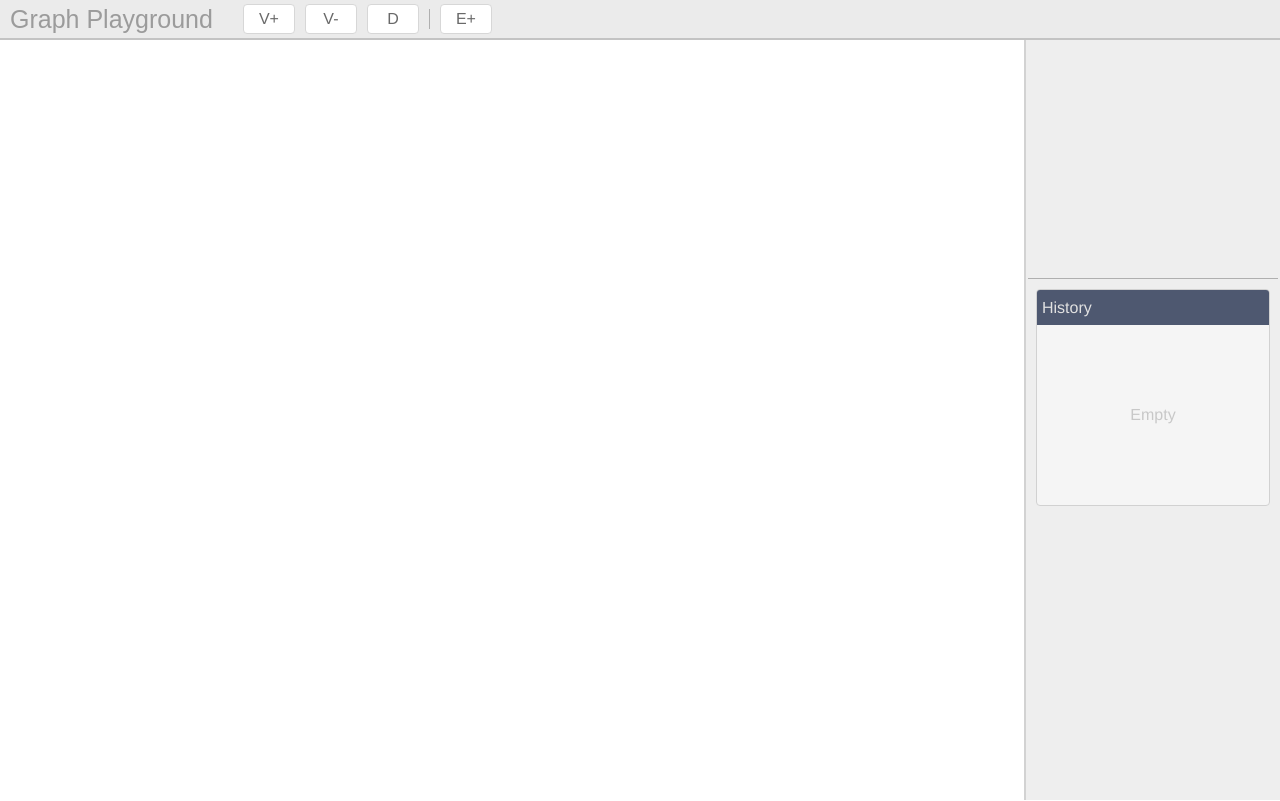
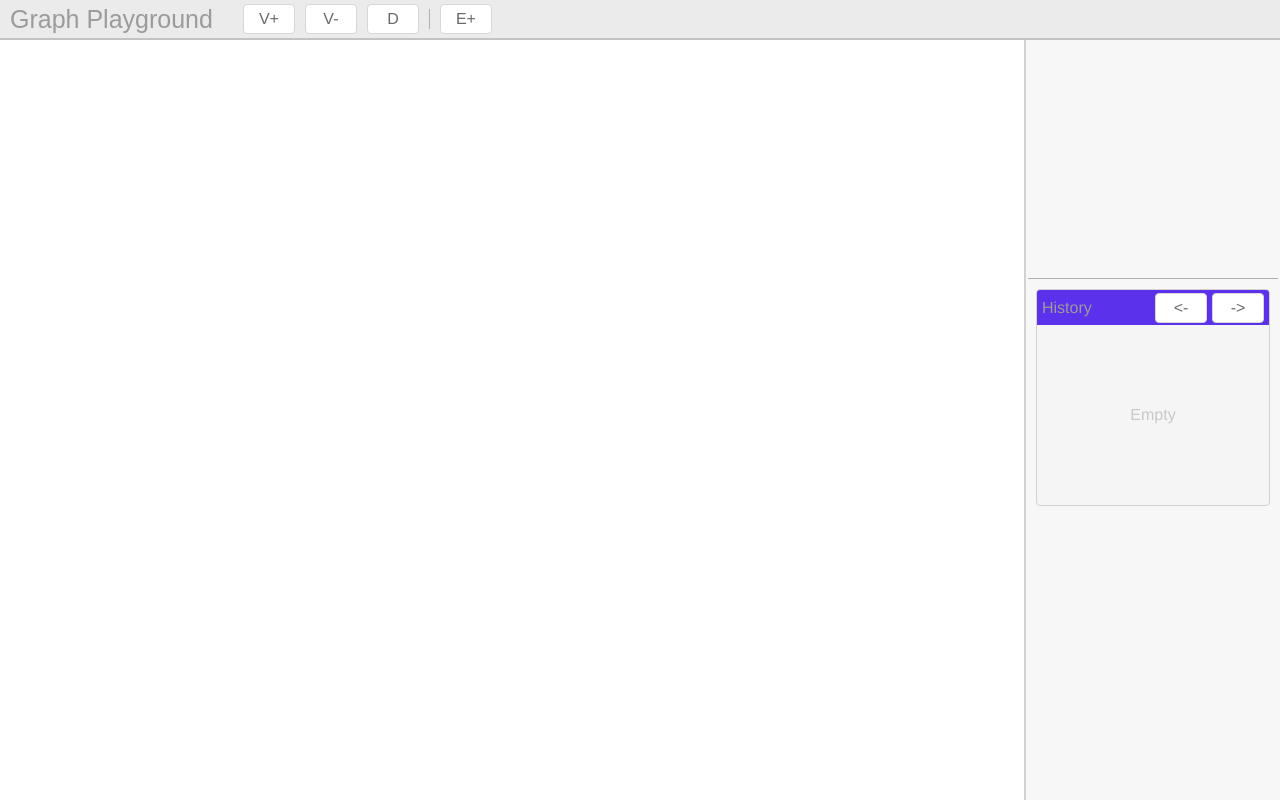
Before and after one commit to borisovdenis-kb/graph-playground, a Vue app: page / in a window 1280 px wide. Built offline with nearby package versions, Linux system fonts and the light colour scheme.

Commit message:
task(#2): Added undo from AppCommandHistory toolbar

```diff
--- a/package.json
+++ b/package.json
@@ -12,6 +12,7 @@
   "dependencies": {
     "element-ui": "^2.4.1",
     "lodash": "^4.17.10",
+    "moment": "^2.24.0",
     "svg.js": "^2.6.5",
     "vue": "^2.5.2",
     "vue-router": "^3.0.1",
--- a/src/components/AppButton/app-button.css
+++ b/src/components/AppButton/app-button.css
@@ -8,6 +8,7 @@
   color: #696969;
   font-family: Helvetica;
   cursor: pointer;
+  transition: 0.3s ease-in-out;
 }
 
 .app-button:hover {
--- a/src/components/AppCommandHistory/AppCommandHistory.vue
+++ b/src/components/AppCommandHistory/AppCommandHistory.vue
@@ -5,15 +5,26 @@
       <div class="app-command-history__toolbar-title">History</div>
 
       <div class="app-command-history__toolbar-buttons">
+        <div class="app-command-history__buttons">
+          <app-button v-on:click="undoCommand()"
+                      icon-text="<-">
+          </app-button>
+        </div>
 
+        <div class="app-command-history__buttons">
+          <app-button icon-text="->"></app-button>
+        </div>
       </div>
     </div>
 
     <div class="app-command-history__command-list">
       <template v-if="!isCommandHistoryEmpty">
-        <div class="app-command-history__command-row" v-for="commandObj in commandList">
-          <div class="app-command-history__command-label app-command-history__command-label--left">{{ commandObj.command.name }}</div>
-          <div class="app-command-history__command-label app-command-history__command-label--right">{{ commandObj.date }}</div>
+        <div class="app-command-history__row" v-for="commandObj in commandList">
+          <div class="app-command-history__label app-command-history__label--left">
+            <div v-if="false">x</div>
+            <div>{{ commandObj.command.name }}</div>
+          </div>
+          <div class="app-command-history__label app-command-history__label--right">{{ commandObj.command.date }}</div>
         </div>
       </template>
       <template v-else>
@@ -29,9 +40,16 @@
   import mutations from '../../store/mutations';
   import CommandHistory from '../../core/commands/CommandHistory';
   import getters from '../../store/getters';
+  import AppButton from "../AppButton/AppButton";
 
   export default {
     name: "app-command-history",
+    components: {AppButton},
+    methods: {
+      undoCommand() {
+        this.$store.commit(mutations.COMMAND_HISTORY_UNDO);
+      }
+    },
     computed: {
       commandList() {
         const commandHistory = this.$store.getters[getters.GET_COMMAND_HISTORY];
--- a/src/components/AppCommandHistory/app-command-history.css
+++ b/src/components/AppCommandHistory/app-command-history.css
@@ -14,12 +14,12 @@
   align-items: center;
   width: 100%;
   height: 35px;
-  background-color: rgb(78, 88, 112);
-  color: #e1e1e1;
+  background-color: rgb(92, 49, 235);
 }
 
 .app-command-history__toolbar-title {
   margin-left: 5px;
+  color: #9b9b9b;
 }
 
 .app-command-history__toolbar-buttons {
@@ -27,6 +27,10 @@
   justify-content: center;
   align-items: center;
   margin-right: 5px;
+}
+
+.app-command-history__buttons {
+  margin-left: 5px;
 }
 
 .app-command-history__command-list {
@@ -43,30 +47,30 @@
   color: #c8c8c8;
 }
 
-.app-command-history__command-row {
+.app-command-history__row {
   display: flex;
   justify-content: space-between;
   width: 100%;
   height: 18px;
-  background-color: #e1e1e1;
+  background-color: #ebebeb;
   font-size: 12px;
   color: #919191;
 }
 
-.app-command-history__command-row:nth-child(2n) {
+.app-command-history__row:nth-child(2n) {
   background-color: rgba(200,200,200,0);
 }
 
-.app-command-history__command-label {
+.app-command-history__label {
   display: flex;
   align-items: center;
   height: 100%;
 }
 
-.app-command-history__command-label--left {
+.app-command-history__label--left {
   margin-left: 5px;
 }
 
-.app-command-history__command-label--right {
+.app-command-history__label--right {
   margin-right: 5px;
 }
--- a/src/components/AppSideBar/app-side-bar.css
+++ b/src/components/AppSideBar/app-side-bar.css
@@ -4,7 +4,7 @@
   align-items: center;
   width: 100%;
   height: 100%;
-  background-color: #eeeeee;
+  background-color: #f7f7f7;
   border-left: 2px solid #d2d2d2;
 }
 
--- a/src/core/commands/Command.js
+++ b/src/core/commands/Command.js
@@ -1,9 +1,12 @@
+
+import moment from 'moment';
 
 export default class Command {
   constructor({receiver = null, payload = null}) {
     this.receiver = receiver;
     this.payload = payload;
     this.name = 'UNKNOWN_COMMAND';
+    this.date = moment().format('YYYY.MM.DD:HH:mm:ss');
   }
 
   /**
--- a/src/store/mutations.js
+++ b/src/store/mutations.js
@@ -3,5 +3,6 @@ export default {
   CURRENT_ACTION_SET: 'CURRENT_ACTION_SET',
   SET_SVG_CONTAINER: 'SET_SVG_CONTAINER',
   COMMAND_HISTORY_SET: 'SET_COMMAND_HISTORY',
-  COMMAND_HISTORY_LOG: 'COMMAND_HISTORY_LOG'
+  COMMAND_HISTORY_LOG: 'COMMAND_HISTORY_LOG',
+  COMMAND_HISTORY_UNDO: 'COMMAND_HISTORY_UNDO'
 }
--- a/src/store/store.js
+++ b/src/store/store.js
@@ -28,6 +28,9 @@ const store = new Vuex.Store({
     },
     [mutations.COMMAND_HISTORY_LOG] (state, payload) {
       state.commandHistory.logCommand(payload.command);
+    },
+    [mutations.COMMAND_HISTORY_UNDO] (state) {
+      state.commandHistory.undoLastCommand();
     }
   },
   getters: {
```
Also changed, not shown: 1 other file (tests, documents, lock files or other folders).
